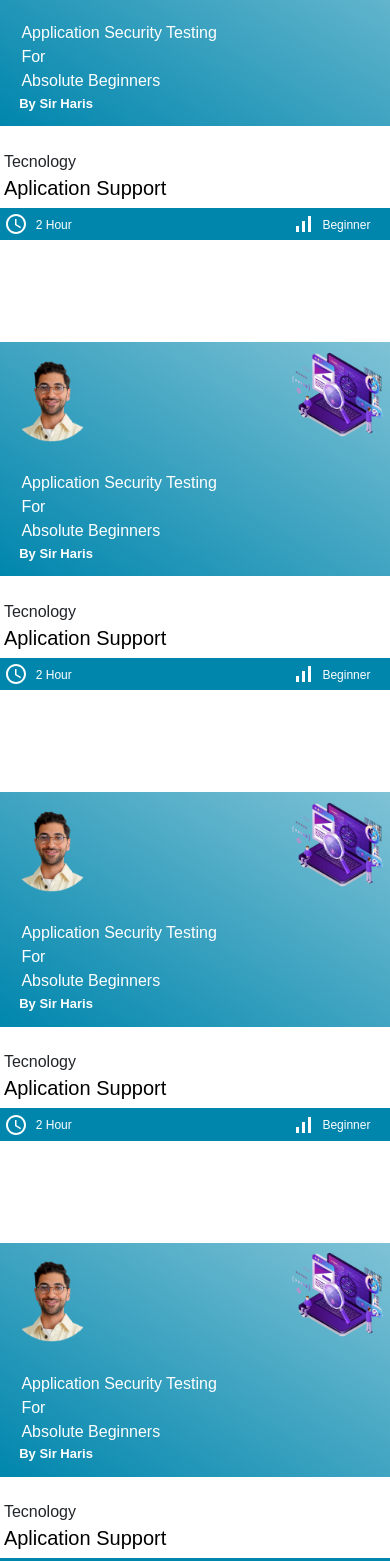
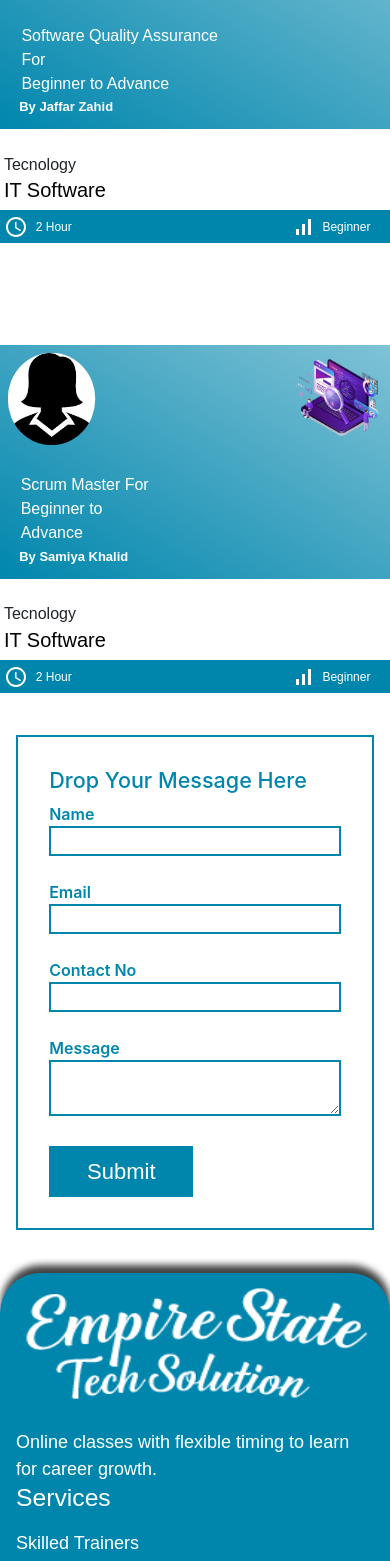
Before and after one commit to BilalMehfooz12/empirestatewebsite, a React (Create React App) app: page / in a window 390 px wide. Shown: the part 2544-4105 px from the top of the page. Built offline with nearby package versions, Linux system fonts and the light colour scheme.

Commit message:
responsive_done

```diff
--- a/src/Screen/Courses/courser.js
+++ b/src/Screen/Courses/courser.js
@@ -11,18 +11,21 @@
 import CouserOne from "../../Image/courserImageOne.png";
 import CouserTwo from "../../Image/courseTwo.png";
 import CouserThree from "../../Image/courseThree.png";
-import CouserFour from "../../Image/courseFour.png";
+import CouserFour from "../../Image/sqateacher.jpg";
+import femaleIcon from "../../Image/female.icon.png";
 import "./courses.css";
 import { useState } from "react";
 const Courses = () => {
   const obj = [
     {
       imageRole: CouserOne,
+      role: "Software Quality Assurance",
+      levelCourse: "Beginner to Advance",
+      name: "Jaffar Zahid",
       tecknology: "Tecnology",
-      application: "Aplication Support",
+      application: "IT Software",
       icon: <AccessTimeIcon />,
-      image:
-        "https://tricky-photoshop.com/wp-content/uploads/2017/08/final-1.png",
+      image: CouserFour,
       hour: "2 Hour",
       iconLevel: <SignalCellularAltIcon />,
       level: "Beginner",
@@ -31,109 +34,112 @@
       imageRole: CouserOne,
 
       tecknology: "React",
-      application: "Aplication Support",
+      role: "Scrum Master",
+      levelCourse: "Beginner to Advance",
+      name: "Samiya Khalid",
+      tecknology: "Tecnology",
+      application: "IT Software",
       icon: <AccessTimeIcon />,
-      image:
-        "https://tricky-photoshop.com/wp-content/uploads/2017/08/final-1.png",
+      image: femaleIcon,
 
       hour: "2 Hour",
       iconLevel: <SignalCellularAltIcon />,
       level: "Beginner",
     },
-    {
-      imageRole: CouserOne,
-      tecknology: "Devops",
-      application: "Aplication Support",
-      icon: <AccessTimeIcon />,
-      image:
-        "https://tricky-photoshop.com/wp-content/uploads/2017/08/final-1.png",
-      hour: "2 Hour",
-      iconLevel: <SignalCellularAltIcon />,
-      level: "Beginner",
-    },
-    {
-      imageRole: CouserOne,
-      tecknology: "Scrum",
-      application: "Aplication Support",
-      image:
-        "https://tricky-photoshop.com/wp-content/uploads/2017/08/final-1.png",
+    // {
+    //   imageRole: CouserOne,
+    //   tecknology: "Devops",
+    //   application: "Aplication Support",
+    //   icon: <AccessTimeIcon />,
+    //   image:
+    //     "https://tricky-photoshop.com/wp-content/uploads/2017/08/final-1.png",
+    //   hour: "2 Hour",
+    //   iconLevel: <SignalCellularAltIcon />,
+    //   level: "Beginner",
+    // },
+    // {
+    //   imageRole: CouserOne,
+    //   tecknology: "Scrum",
+    //   application: "Aplication Support",
+    //   image:
+    //     "https://tricky-photoshop.com/wp-content/uploads/2017/08/final-1.png",
 
-      icon: <AccessTimeIcon />,
-      hour: "2 Hour",
-      iconLevel: <SignalCellularAltIcon />,
-      level: "Beginner",
-    },
-    {
-      imageRole: CouserOne,
-      tecknology: "Tecnology",
-      application: "Aplication Support",
-      image:
-        "https://tricky-photoshop.com/wp-content/uploads/2017/08/final-1.png",
+    //   icon: <AccessTimeIcon />,
+    //   hour: "2 Hour",
+    //   iconLevel: <SignalCellularAltIcon />,
+    //   level: "Beginner",
+    // },
+    // {
+    //   imageRole: CouserOne,
+    //   tecknology: "Tecnology",
+    //   application: "Aplication Support",
+    //   image:
+    //     "https://tricky-photoshop.com/wp-content/uploads/2017/08/final-1.png",
 
-      icon: <AccessTimeIcon />,
-      hour: "2 Hour",
-      iconLevel: <SignalCellularAltIcon />,
-      level: "Beginner",
-    },
-    {
-      imageRole: CouserOne,
-      tecknology: "React",
-      application: "Aplication Support",
-      icon: <AccessTimeIcon />,
-      image:
-        "https://tricky-photoshop.com/wp-content/uploads/2017/08/final-1.png",
+    //   icon: <AccessTimeIcon />,
+    //   hour: "2 Hour",
+    //   iconLevel: <SignalCellularAltIcon />,
+    //   level: "Beginner",
+    // },
+    // {
+    //   imageRole: CouserOne,
+    //   tecknology: "React",
+    //   application: "Aplication Support",
+    //   icon: <AccessTimeIcon />,
+    //   image:
+    //     "https://tricky-photoshop.com/wp-content/uploads/2017/08/final-1.png",
 
-      hour: "2 Hour",
-      iconLevel: <SignalCellularAltIcon />,
-      level: "Beginner",
-    },
-    {
-      imageRole: CouserOne,
-      tecknology: "Devops",
-      application: "Aplication Support",
-      icon: <AccessTimeIcon />,
-      image:
-        "https://tricky-photoshop.com/wp-content/uploads/2017/08/final-1.png",
+    //   hour: "2 Hour",
+    //   iconLevel: <SignalCellularAltIcon />,
+    //   level: "Beginner",
+    // },
+    // {
+    //   imageRole: CouserOne,
+    //   tecknology: "Devops",
+    //   application: "Aplication Support",
+    //   icon: <AccessTimeIcon />,
+    //   image:
+    //     "https://tricky-photoshop.com/wp-content/uploads/2017/08/final-1.png",
 
-      hour: "2 Hour",
-      iconLevel: <SignalCellularAltIcon />,
-      level: "Beginner",
-    },
-    {
-      imageRole: CouserOne,
-      tecknology: "Tecnology",
-      application: "Aplication Support",
-      icon: <AccessTimeIcon />,
-      image:
-        "https://tricky-photoshop.com/wp-content/uploads/2017/08/final-1.png",
-      hour: "2 Hour",
-      iconLevel: <SignalCellularAltIcon />,
-      level: "Beginner",
-    },
-    {
-      imageRole: CouserOne,
-      tecknology: "React",
-      application: "Aplication Support",
-      icon: <AccessTimeIcon />,
-      image:
-        "https://tricky-photoshop.com/wp-content/uploads/2017/08/final-1.png",
+    //   hour: "2 Hour",
+    //   iconLevel: <SignalCellularAltIcon />,
+    //   level: "Beginner",
+    // },
+    // {
+    //   imageRole: CouserOne,
+    //   tecknology: "Tecnology",
+    //   application: "Aplication Support",
+    //   icon: <AccessTimeIcon />,
+    //   image:
+    //     "https://tricky-photoshop.com/wp-content/uploads/2017/08/final-1.png",
+    //   hour: "2 Hour",
+    //   iconLevel: <SignalCellularAltIcon />,
+    //   level: "Beginner",
+    // },
+    // {
+    //   imageRole: CouserOne,
+    //   tecknology: "React",
+    //   application: "Aplication Support",
+    //   icon: <AccessTimeIcon />,
+    //   image:
+    //     "https://tricky-photoshop.com/wp-content/uploads/2017/08/final-1.png",
 
-      hour: "2 Hour",
-      iconLevel: <SignalCellularAltIcon />,
-      level: "Beginner",
-    },
-    {
-      imageRole: CouserOne,
-      tecknology: "Devops",
-      application: "Aplication Support",
-      icon: <AccessTimeIcon />,
-      image:
-        "https://tricky-photoshop.com/wp-content/uploads/2017/08/final-1.png",
+    //   hour: "2 Hour",
+    //   iconLevel: <SignalCellularAltIcon />,
+    //   level: "Beginner",
+    // },
+    // {
+    //   imageRole: CouserOne,
+    //   tecknology: "Devops",
+    //   application: "Aplication Support",
+    //   icon: <AccessTimeIcon />,
+    //   image:
+    //     "https://tricky-photoshop.com/wp-content/uploads/2017/08/final-1.png",
 
-      hour: "2 Hour",
-      iconLevel: <SignalCellularAltIcon />,
-      level: "Beginner",
-    },
+    //   hour: "2 Hour",
+    //   iconLevel: <SignalCellularAltIcon />,
+    //   level: "Beginner",
+    // },
   ];
   const [inpputSearch, setInputSearch] = useState("");
   const [page, setPage] = React.useState(1);
@@ -175,7 +181,7 @@
           <Grid item lg={3.5} xs={12}>
             <h1>Courses</h1>
           </Grid>
-          <Grid item lg={3} className="Search_btn_hidden">
+          {/* <Grid item lg={3} className="Search_btn_hidden">
             <br></br>
             <br></br>
             <TextField
@@ -193,11 +199,16 @@
                 ),
               }}
             />
-          </Grid>
+          </Grid> */}
         </Grid>
 
         <Container>
-          <Grid container spacing={3} className="courses_images">
+          <Grid
+            container
+            style={{ display: "flex", justifyContent: "center" }}
+            spacing={3}
+            className="courses_images"
+          >
             {filterData.map((item) => {
               return (
                 <Grid
@@ -222,10 +233,10 @@
                     </Grid>
                     <div className="course_teacher">
                       <p>
-                        Application Security Testing For<br></br> Absolute
-                        Beginners
+                        {item.role} <br></br> For<br></br>
+                        {item.levelCourse}
                       </p>
-                      <b>By Sir Haris</b>
+                      <b>By {item.name}</b>
                     </div>
                   </Grid>
                   <p style={{ textAlign: "start", margin: "0%" }}>
--- a/src/Screen/Home/HomeComponent/index.js
+++ b/src/Screen/Home/HomeComponent/index.js
@@ -10,7 +10,7 @@
     <div>
       <Inventing />
       <WebsiteFeatures />
-      <WebsitePrice />
+      {/* <WebsitePrice /> */}
       <ContactUs />
       {/* <Project /> */}
       {/* <Industries /> */}
--- a/src/Screen/Home/WebsiteFeatures/index.css
+++ b/src/Screen/Home/WebsiteFeatures/index.css
@@ -26,8 +26,10 @@
   margin: 0% !important;
 }
 .course_image img{
-width: 100%;
-height: auto;
+width: 8%;
+height: 7vh;
+border-radius: 50%;
+padding: 4%;
 }
 
 .wesbsite_feature_child img{
--- a/src/Screen/Home/WebsiteFeatures/index.js
+++ b/src/Screen/Home/WebsiteFeatures/index.js
@@ -20,7 +20,8 @@
 import serviceTwo from "../../../Image/service2.png";
 import serviceThree from "../../../Image/service3.png";
 import couserImageOne from "../../../Image/courserImageOne.png";
-import couserImageTwo from "../../../Image/courserImageTwo.png";
+import couserImageTwo from "../../../Image/sqateacher.jpg";
+import femaleIcon from "../../../Image/female.icon.png";
 
 const WebsiteFeatures = () => {
   const navigate = useNavigate();
@@ -545,8 +546,95 @@
       </div> */}
 
       <div style={{ display: "flex", justifyContent: "center" }}>
-        <Grid container spacing={3} maxWidth="lg">
+        <Grid
+          container
+          spacing={3}
+          maxWidth="lg"
+          style={{ display: "flex", justifyContent: "center" }}
+        >
           <Grid item lg={3} sm={6} className="slider_image">
+            <Grid container className="course_image">
+              <Grid item lg={3} md={3} sm={3} xs={3}>
+                <img src={couserImageTwo} />
+              </Grid>
+              <Grid item lg={6} md={6} sm={6} xs={6}></Grid>
+              <Grid item lg={3} md={3} sm={3} xs={3}>
+                <img src={couserImageOne} />
+              </Grid>
+              <div className="course_teacher">
+                <p>
+                  Software Quality Assurance For<br></br> Beginner to Advance
+                </p>
+                <b>By Jaffar Zahid</b>
+              </div>
+            </Grid>
+            <p>Tecnology</p>
+            <h5>IT Software</h5>
+            <Grid container className="slider_content_main">
+              <Grid item lg={1.5} md={0.5} sm={0.5} xs={1}>
+                <AccessTimeIcon />
+              </Grid>
+              <Grid item lg={3} md={3} sm={3} xs={3} className="slider_content">
+                <label>2 Hour</label>
+              </Grid>
+              <Grid item lg={3} md={7} sm={6} xs={5}></Grid>
+              <Grid item lg={1.5} md={0.5} sm={0.8} xs={1}>
+                <SignalCellularAltIcon />
+              </Grid>
+              <Grid
+                item
+                lg={3}
+                md={1}
+                sm={1.5}
+                xs={1.5}
+                className="slider_content"
+              >
+                <label>Beginner</label>
+              </Grid>
+            </Grid>
+          </Grid>
+          <Grid item lg={3} sm={6} className="slider_image">
+            <Grid container className="course_image">
+              <Grid item lg={3} md={3} sm={3} xs={3}>
+                <img src={femaleIcon} />
+              </Grid>
+              <Grid item lg={6} md={6} sm={6} xs={6}></Grid>
+              <Grid item lg={3} md={3} sm={3} xs={3}>
+                <img src={couserImageOne} />
+              </Grid>
+              <div className="course_teacher">
+                <p>
+                  Scrum Master For<br></br> Beginner to Advance
+                </p>
+                <b>By Samiya Khalid</b>
+              </div>
+            </Grid>
+            <p>Tecnology</p>
+            <h5>IT Software</h5>
+            <Grid container className="slider_content_main">
+              <Grid item lg={1.5} md={0.5} sm={0.5} xs={1}>
+                <AccessTimeIcon />
+              </Grid>
+              <Grid item lg={3} md={3} sm={3} xs={3} className="slider_content">
+                <label>2 Hour</label>
+              </Grid>
+              <Grid item lg={3} md={7} sm={6} xs={5}></Grid>
+              <Grid item lg={1.5} md={0.5} sm={0.8} xs={1}>
+                <SignalCellularAltIcon />
+              </Grid>
+              <Grid
+                item
+                lg={3}
+                md={1}
+                sm={1.5}
+                xs={1.5}
+                className="slider_content"
+              >
+                <label>Beginner</label>
+              </Grid>
+            </Grid>
+          </Grid>
+          {/* <Grid item lg={3} sm={6} className="slider_image">
             <Grid container className="course_image">
               <Grid item lg={3} md={3} sm={3} xs={3}>
                 <img src={couserImageTwo} />
@@ -627,89 +715,7 @@
                 <label>Beginner</label>
               </Grid>
             </Grid>
-          </Grid>
-          <Grid item lg={3} sm={6} className="slider_image">
-            <Grid container className="course_image">
-              <Grid item lg={3} md={3} sm={3} xs={3}>
-                <img src={couserImageTwo} />
-              </Grid>
-              <Grid item lg={6} md={6} sm={6} xs={6}></Grid>
-              <Grid item lg={3} md={3} sm={3} xs={3}>
-                <img src={couserImageOne} />
-              </Grid>
-              <div className="course_teacher">
-                <p>
-                  Application Security Testing For<br></br> Absolute Beginners
-                </p>
-                <b>By Sir Haris</b>
-              </div>
-            </Grid>
-            <p>Tecnology</p>
-            <h5>Aplication Support</h5>
-            <Grid container className="slider_content_main">
-              <Grid item lg={1.5} md={0.5} sm={0.5} xs={1}>
-                <AccessTimeIcon />
-              </Grid>
-              <Grid item lg={3} md={3} sm={3} xs={3} className="slider_content">
-                <label>2 Hour</label>
-              </Grid>
-              <Grid item lg={3} md={7} sm={6} xs={5}></Grid>
-              <Grid item lg={1.5} md={0.5} sm={0.8} xs={1}>
-                <SignalCellularAltIcon />
-              </Grid>
-              <Grid
-                item
-                lg={3}
-                md={1}
-                sm={1.5}
-                xs={1.5}
-                className="slider_content"
-              >
-                <label>Beginner</label>
-              </Grid>
-            </Grid>
-          </Grid>
-          <Grid item lg={3} sm={6} className="slider_image">
-            <Grid container className="course_image">
-              <Grid item lg={3} md={3} sm={3} xs={3}>
-                <img src={couserImageTwo} />
-              </Grid>
-              <Grid item lg={6} md={6} sm={6} xs={6}></Grid>
-              <Grid item lg={3} md={3} sm={3} xs={3}>
-                <img src={couserImageOne} />
-              </Grid>
-              <div className="course_teacher">
-                <p>
-                  Application Security Testing For<br></br> Absolute Beginners
-                </p>
-                <b>By Sir Haris</b>
-              </div>
-            </Grid>
-            <p>Tecnology</p>
-            <h5>Aplication Support</h5>
-            <Grid container className="slider_content_main">
-              <Grid item lg={1.5} md={0.5} sm={0.5} xs={1}>
-                <AccessTimeIcon />
-              </Grid>
-              <Grid item lg={3} md={3} sm={3} xs={3} className="slider_content">
-                <label>2 Hour</label>
-              </Grid>
-              <Grid item lg={3} md={7} sm={6} xs={5}></Grid>
-              <Grid item lg={1.5} md={0.5} sm={0.8} xs={1}>
-                <SignalCellularAltIcon />
-              </Grid>
-              <Grid
-                item
-                lg={3}
-                md={1}
-                sm={1.5}
-                xs={1.5}
-                className="slider_content"
-              >
-                <label>Beginner</label>
-              </Grid>
-            </Grid>
-          </Grid>
+          </Grid> */}
         </Grid>
       </div>
     </div>
--- a/src/Screen/Home/contactUs/contact.css
+++ b/src/Screen/Home/contactUs/contact.css
@@ -1,5 +1,5 @@
 .main_contact {
-    padding-top: 4%;
+    /* padding-top: 4%; */
     display: flex;
     justify-content: center;
   }
```
Also changed, not shown: src/Image/female.icon.png (added), src/Image/sqateacher.jpg (added).
